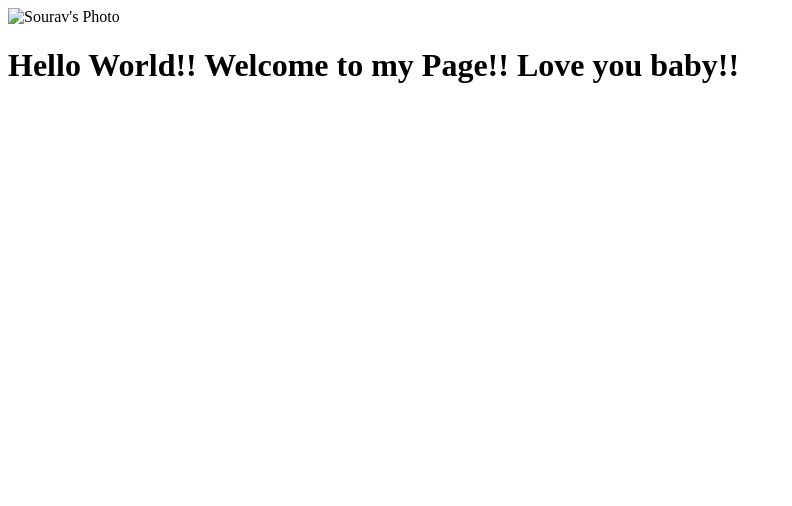
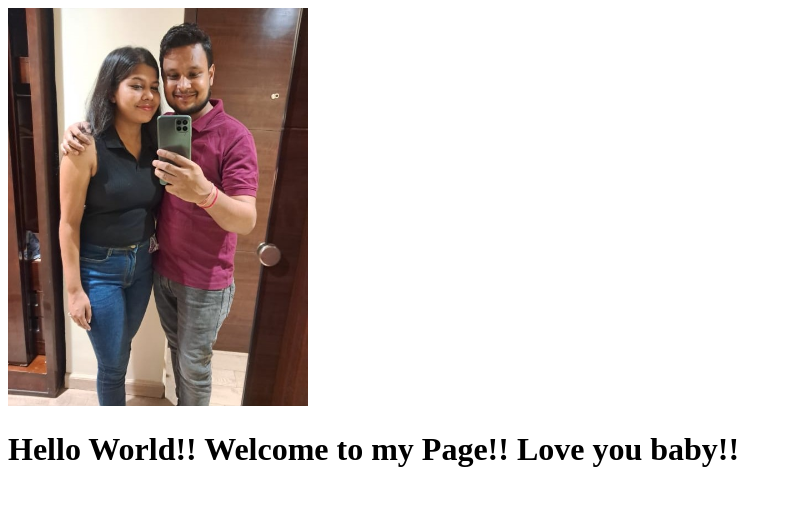
Before and after one commit to iamsouravmandal/iamsouravmandal.github.io, a plain HTML site: page index.html in a window 1280 px wide. Shown: the whole page, without its empty margins (0-792 px from the left). Drawn offline with Linux system fonts and the light colour scheme.

Commit message:
Update index.html

```diff
--- a/index.html
+++ b/index.html
@@ -6,7 +6,7 @@
     <title>Sourav</title>
 </head>
 <body>
-    <img src="sourav.jpg" alt="Sourav's Photo" width="300">
+    <img src="sourav.jpg.jpeg" alt="Sourav's Photo" width="300">
     <h1>Hello World!! Welcome to my Page!! Love you baby!!</h1>
 </body>
 </html>
```
